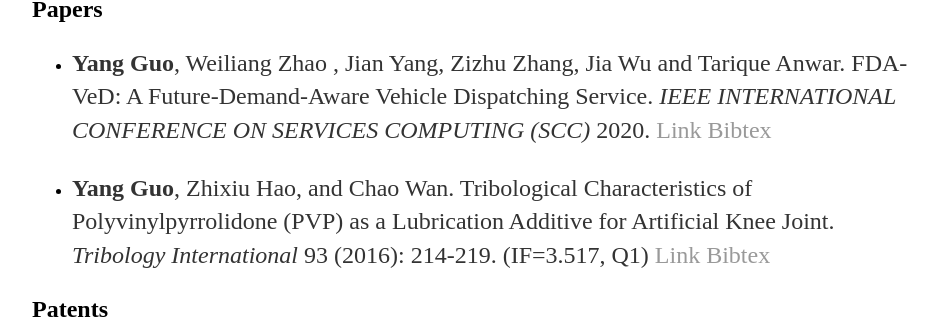
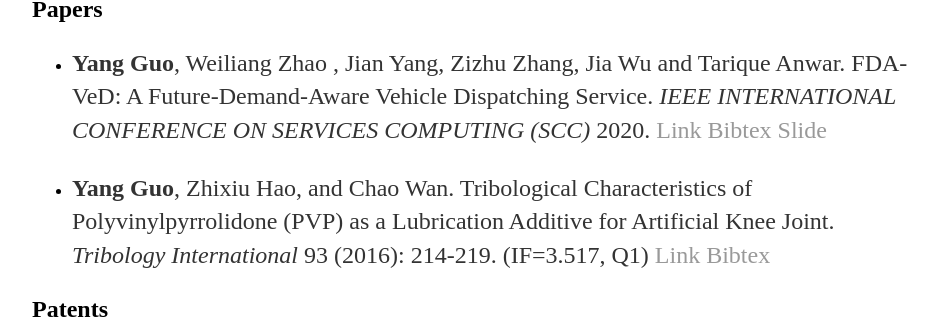
Before and after one commit to yangguomq/yangguomq.github.io, a Jekyll site: the page built from publication/index.md, in a window 1280 px wide. Shown: the part 149-468 px from the top of the page, without its empty margins (160-1109 px from the left). Built offline with Jekyll 4.4.1, drawn with Linux system fonts in a browser that asks for light colours.

Commit message:
Update index.md

```diff
--- a/publication/index.md
+++ b/publication/index.md
@@ -7,7 +7,7 @@
 
 ## Papers
 
-- **Yang Guo**, Weiliang Zhao , Jian Yang, Zizhu Zhang, Jia Wu and Tarique Anwar. FDA-VeD: A Future-Demand-Aware Vehicle Dispatching Service. *IEEE INTERNATIONAL CONFERENCE ON SERVICES COMPUTING (SCC)* 2020. [Link](../files/FDA-VeD_SCC_2020_Camera_Ready.pdf) [Bibtex](../files/FDA-VeD.bib)
+- **Yang Guo**, Weiliang Zhao , Jian Yang, Zizhu Zhang, Jia Wu and Tarique Anwar. FDA-VeD: A Future-Demand-Aware Vehicle Dispatching Service. *IEEE INTERNATIONAL CONFERENCE ON SERVICES COMPUTING (SCC)* 2020. [Link](../files/FDA-VeD_SCC_2020_Camera_Ready.pdf) [Bibtex](../files/FDA-VeD.bib) [Slide](../files/SCC_REG_45_13_Guo.pdf)
 
 - **Yang Guo**, Zhixiu Hao, and Chao Wan. Tribological Characteristics of Polyvinylpyrrolidone (PVP) as a Lubrication Additive for Artificial Knee Joint. *Tribology International* 93 (2016): 214-219. (IF=3.517, Q1) [Link](https://doi.org/10.1016/j.triboint.2015.08.043) [Bibtex](../files/Tri-PVP.bib)
 
```
